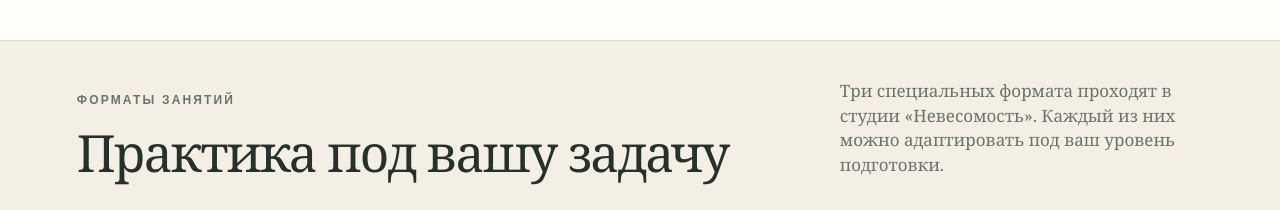
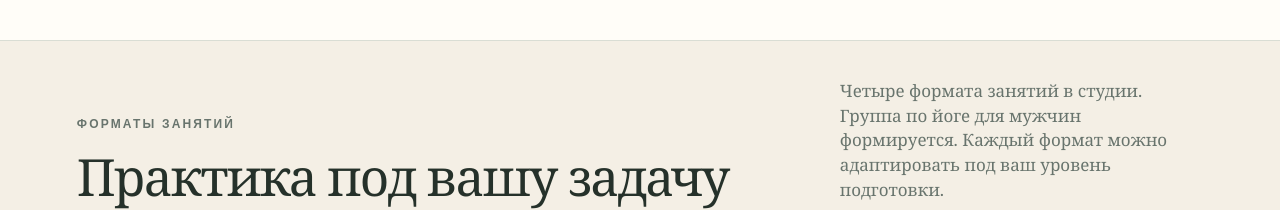
Before and after one commit to irivivchar-arch/yoga-irina-site, a plain HTML site: page dist/index.html in a window 1280 px wide. Shown: the part 1077-1287 px from the top of the page. Drawn offline with Linux system fonts and the light colour scheme; grey boxes are pictures that could not be loaded.

Commit message:
Clarify four studio formats

```diff
--- a/dist/index.html
+++ b/dist/index.html
@@ -56,7 +56,7 @@
       <section id="formats" class="formats-section">
         <div class="section-heading compact">
           <div><p class="eyebrow">Форматы занятий</p><h2>Практика под вашу задачу</h2></div>
-          <p>Три специальных формата проходят в студии «Невесомость». Каждый из них можно адаптировать под ваш уровень подготовки.</p>
+          <p>Четыре формата занятий в студии. Группа по йоге для мужчин формируется. Каждый формат можно адаптировать под ваш уровень подготовки.</p>
         </div>
         <div class="formats-grid">
           <a class="format-card" href="/healthy-back/" aria-label="Подробнее о йоге для здоровой спины">
```
